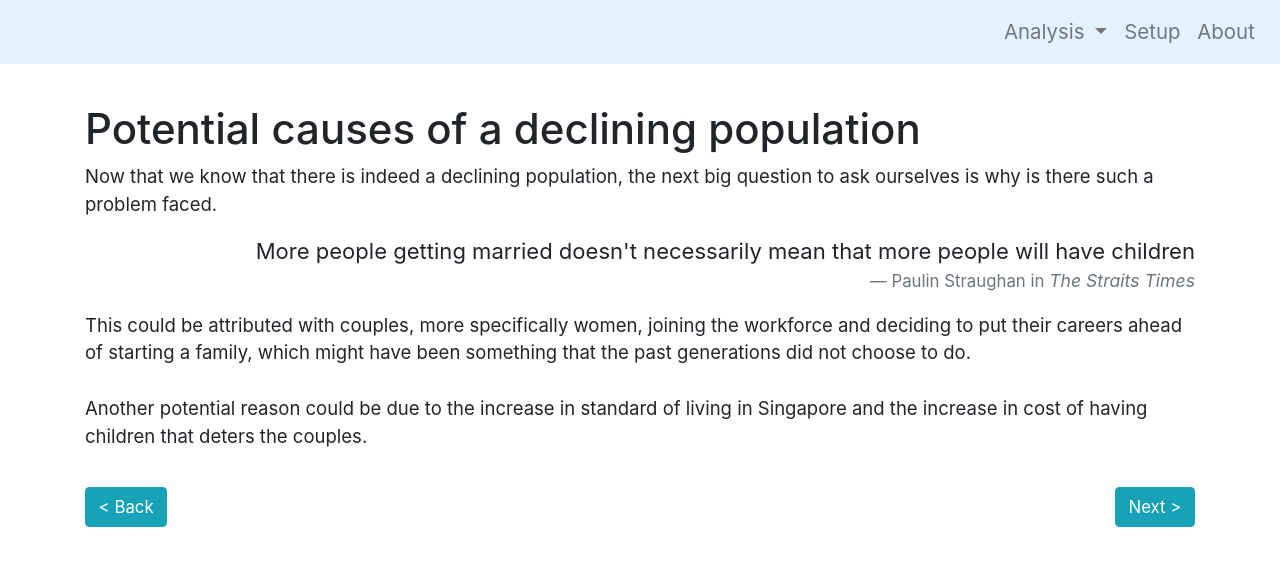
After one commit to woojiahao/pds-analysis, a Flask app: page /causes in a window 1280 px wide. The commit adds this page. Shown: the top 566 px of the page. Run offline with Flask 2, Linux system fonts and the light colour scheme; parts of the project's set-up code (start-up, migrations or seed data) failed here and were passed over; some libraries are stand-ins or nearby versions.

Commit message:
completed the page for causes of declining population

```diff
--- a/app/routes.py
+++ b/app/routes.py
@@ -45,15 +45,24 @@ def correlation_live_birth_enrolment():
 		'correlation_live_birth_enrolment.html',
 		page='Correlation between live birth rate and primary enrolment',
 		back=url_for('live_births_rate'),
-		next=url_for('occupation'))
+		next=url_for('causes'))
 
+
+@app.route('/causes')
+def causes():
+	return render_template(
+		'causes.html',
+		page='Potential causes of a declining population',
+		back=url_for('correlation_live_birth_enrolment'),
+		next=url_for('occupation')
+	)
 
 @app.route('/occupation')
 def occupation():
 	return render_template(
 		'occupation.html',
 		page='Mother\'s Occupation',
-		back=url_for('correlation_live_birth_enrolment'))
+		back=url_for('causes'))
 
 
 @app.route('/setup')
--- a/app/templates/base.html
+++ b/app/templates/base.html
@@ -63,6 +63,8 @@
 				   href="{{ url_for('correlation_live_birth_enrolment') }}">Correlation between live birth
 					rate and primary enrolment</a>
 				<a class="dropdown-item"
+				   href="{{ url_for('causes') }}">Potential causes of declining population</a>
+				<a class="dropdown-item"
 				   href="{{ url_for('occupation') }}">Mother's Occupation</a>
 			</div>
 		</li>
--- /dev/null
+++ b/app/templates/causes.html
@@ -0,0 +1,24 @@
+{% extends 'base.html' %}
+{% block content %}
+	<p>
+		Now that we know that there is indeed a declining population, the next big question to ask ourselves is
+		why is there such a problem faced.
+	</p>
+	<blockquote class="blockquote text-right">
+		<p class="mb-0">
+			More people getting married doesn't necessarily mean that more people will have children
+		</p>
+		<footer class="blockquote-footer">Paulin Straughan in <cite title="Source Title">The Straits
+			Times</cite>
+		</footer>
+	</blockquote>
+	<p>
+		This could be attributed with couples, more specifically women, joining the workforce and deciding to put
+		their careers ahead of starting a family, which might have been something that the past generations did not
+		choose to do.
+		<br>
+		<br>
+		Another potential reason could be due to the increase in standard of living in Singapore and the increase
+		in cost of having children that deters the couples.
+	</p>
+{% endblock %}
--- a/app/templates/occupation.html
+++ b/app/templates/occupation.html
@@ -1,6 +1,8 @@
 {% extends 'base.html' %}
 {% block content %}
+	<p>
 
+	</p>
 {% endblock %}
 {% block gallery %}
 	<div class="gallery">
```
Also changed, not shown: app/static/images/plots/correlation_enrolment_live_birth_right.svg, app/static/images/plots/correlation_enrolment_live_birth_wrong.svg, app/static/images/plots/enrolment_both.svg, app/static/images/plots/enrolment_female.svg, app/static/images/plots/enrolment_male.svg, app/static/images/plots/live_birth_bar.svg, app/static/images/plots/live_birth_line.svg.
